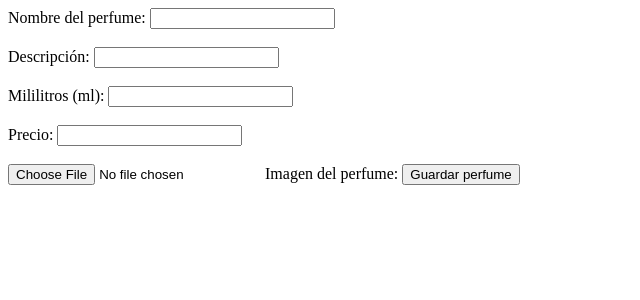
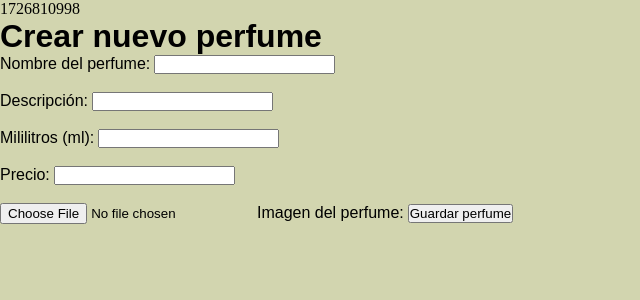
Before and after one commit to Taisa15/Perfumeria, a CodeIgniter 4 app: the page made by app/Views/Perfume/createPerfume.php in a window 1280 px wide. Shown: the top 300 px of the page, without its empty margins (0-640 px from the left). Run offline with PHP 8.4 and a stand-in for CodeIgniter, Linux system fonts and the light colour scheme; the template is opened without the code that fills it, so the values that code supplies are empty; some libraries are stand-ins or nearby versions.

Commit message:
se estilizo el form

```diff
--- a/app/Views/Perfume/createPerfume.php
+++ b/app/Views/Perfume/createPerfume.php
@@ -4,15 +4,12 @@
     <meta charset="UTF-8">
     <meta name="viewport" content="width=device-width, initial-scale=1.0">
     <title>Crear nuevo</title>
+    <link rel="stylesheet" href="<?= base_url('css/styles.css'); ?>"/>
+
+    <?= time(); ?>
 </head>
 <body>
-
-<?php if (session()->getFlashdata('error')): ?>
-        <div style="color: red;">
-            <?= session()->getFlashdata('error') ?>
-        </div>
-    <?php endif; ?>
-
+    <h1>Crear nuevo perfume</h1>
     <form action="<?= base_url('perfume/create')?>"method="POST" enctype="multipart/form-data">
     <label for="nombre">Nombre del perfume:</label>
     <input type="text"id="nombre"name="nombre"> <br><br>
@@ -27,5 +24,15 @@
     <button type="submit">Guardar perfume</button>
     </form>
 
+
+
+
+<?php if (session()->getFlashdata('error')): ?>
+        <div style="color: red;">
+            <?= session()->getFlashdata('error') ?>
+        </div>
+    <?php endif; ?>
+
+
 </body>
 </html>
--- a/public/css/styles.css
+++ b/public/css/styles.css
@@ -8,13 +8,15 @@ body{
 
 #container {
 margin: 0px auto;
-
 width: 1100px;
 height: 60px;
 
 }
 
+h1, label{
+    font-family: Arial, Helvetica, sans-serif;
 
+}
 header{
     background-image: url('../images/lancome.jpeg');
     height: 150px;
```
Also changed, not shown: public/images/1727984937_c7516a80192ab4621d88.png (added), public/images/1728012792_d171f70a3d3941039730.jpeg (added).
